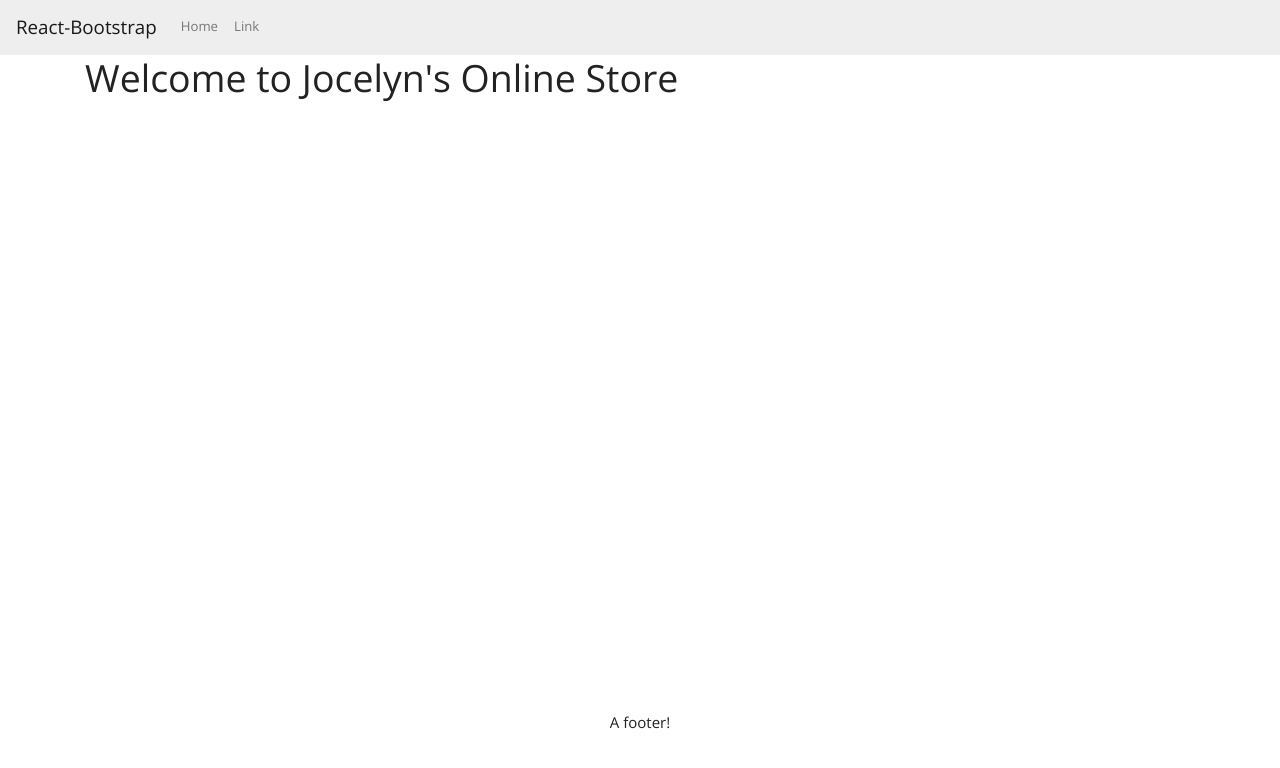
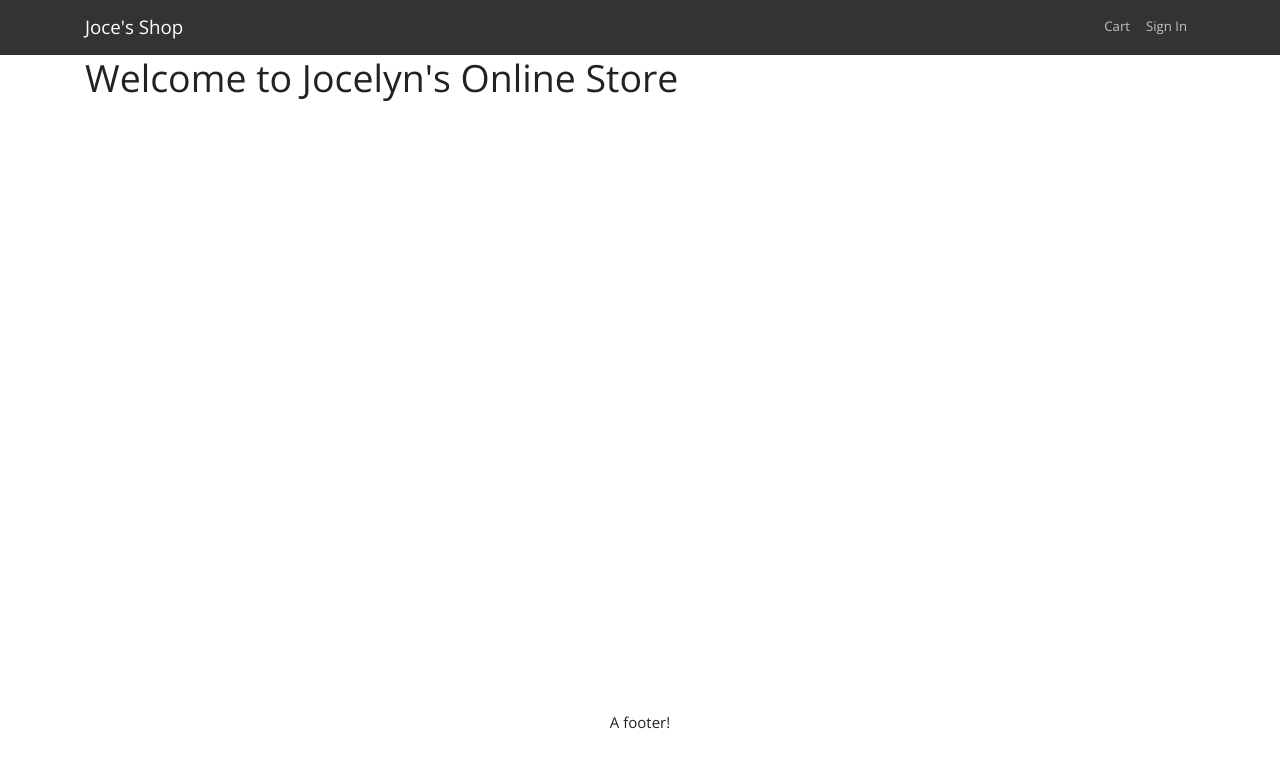
Before and after one commit to jocelorrey/OnlineStore, a React (Create React App) app in the folder frontend/: page / in a window 1280 px wide. Shown: the top 768 px of the page. Built offline with nearby package versions, Linux system fonts and the light colour scheme.

Commit message:
Customize the navbar

```diff
--- a/frontend/src/components/Header.js
+++ b/frontend/src/components/Header.js
@@ -1,20 +1,22 @@
 // Created using rafce shortcut
 // (react arrow function component export )
 import React from 'react'
-import { Navbar, Nav } from 'react-bootstrap'
+import { Navbar, Nav, Container } from 'react-bootstrap'
 
 const Header = () => {
   return (
     <header>
-      <Navbar bg="light" expand="lg">
-        <Navbar.Brand href="#home">React-Bootstrap</Navbar.Brand>
-        <Navbar.Toggle aria-controls="basic-navbar-nav" />
-        <Navbar.Collapse id="basic-navbar-nav">
-          <Nav className="mr-auto">
-            <Nav.Link href="#home">Home</Nav.Link>
-            <Nav.Link href="#link">Link</Nav.Link>
+      <Navbar bg="dark" variant="dark" expand="lg" collapseOnSelect>
+        <Container>
+          <Navbar.Brand href="/">Joce's Shop</Navbar.Brand>
+          <Navbar.Toggle aria-controls="basic-navbar-nav" />
+          <Navbar.Collapse id="basic-navbar-nav">
+          <Nav className="ml-auto">
+            <Nav.Link href="/cart">Cart</Nav.Link>
+            <Nav.Link href="/login">Sign In</Nav.Link>
           </Nav>
-        </Navbar.Collapse>
+          </Navbar.Collapse>
+        </Container>
       </Navbar>
     </header>
   )
```
